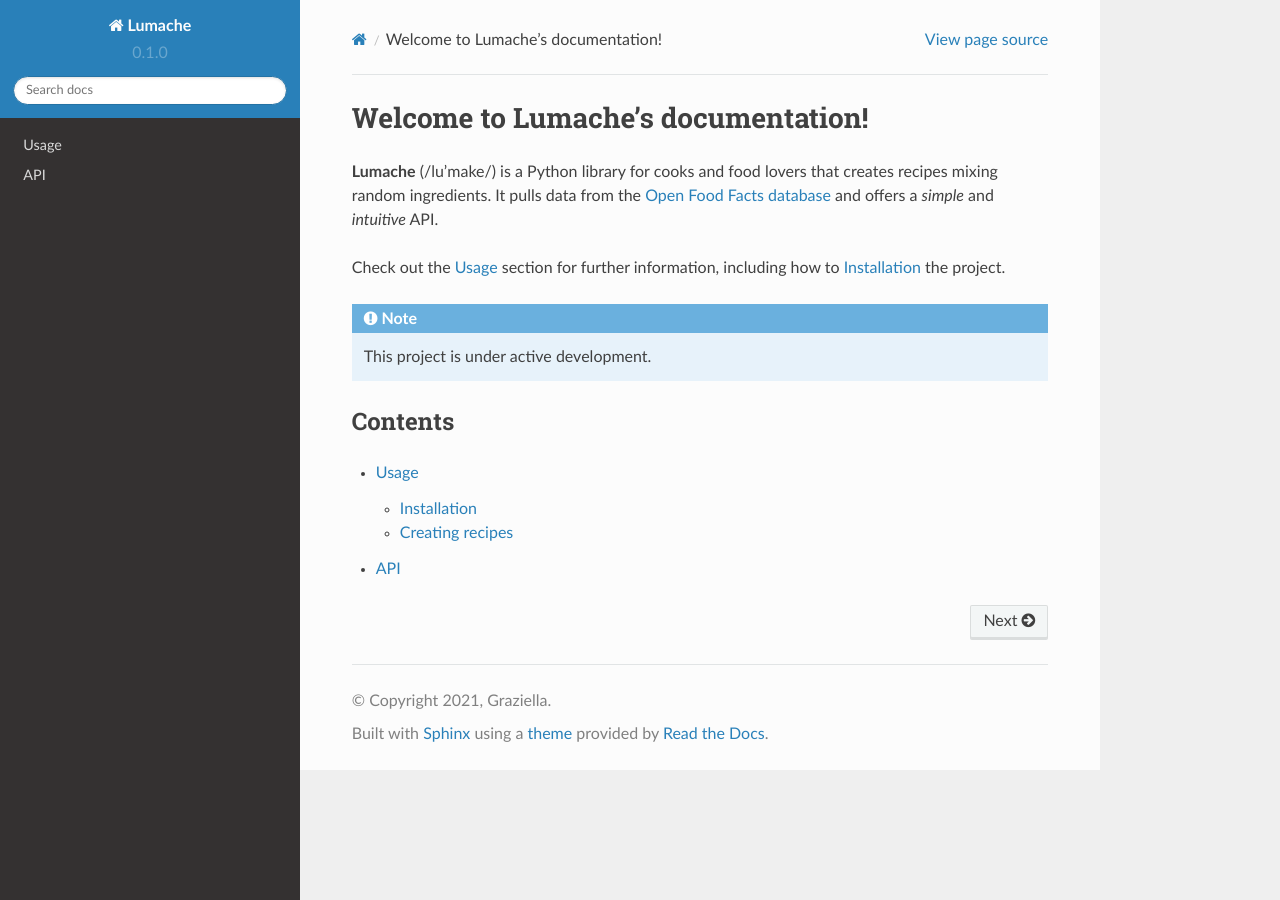
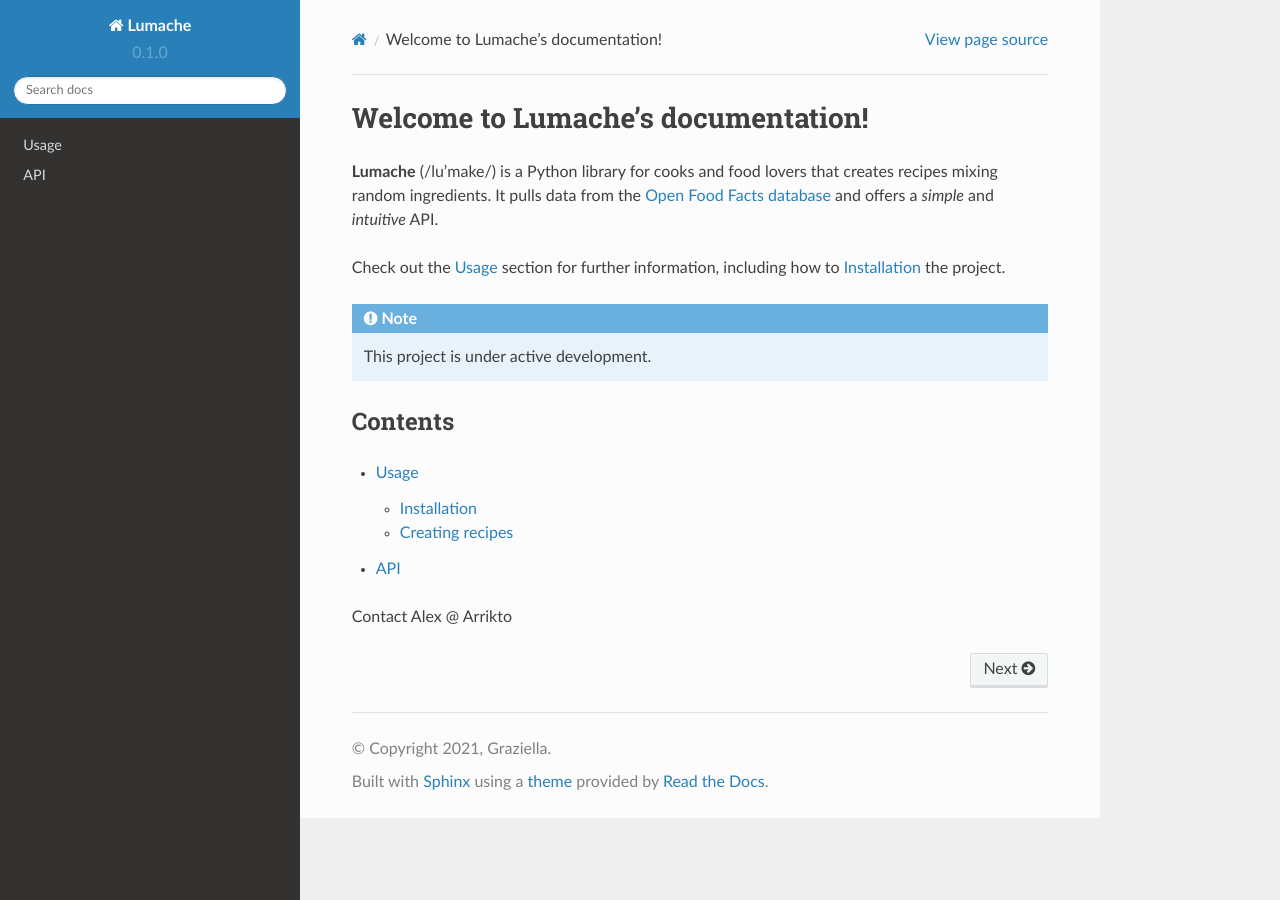
Before and after one commit to bobuel/rd-example, a Sphinx documentation site: the page built from docs/source/index.rst, in a window 1280 px wide. Built offline with Sphinx 7.4.7 and the Read the Docs theme 2.0.0, drawn with Linux system fonts in a browser that asks for light colours.

Commit message:
Update index.rst

```diff
--- a/docs/source/index.rst
+++ b/docs/source/index.rst
@@ -20,3 +20,5 @@ Contents
 
    usage
    api
+
+Contact Alex @ Arrikto
```
